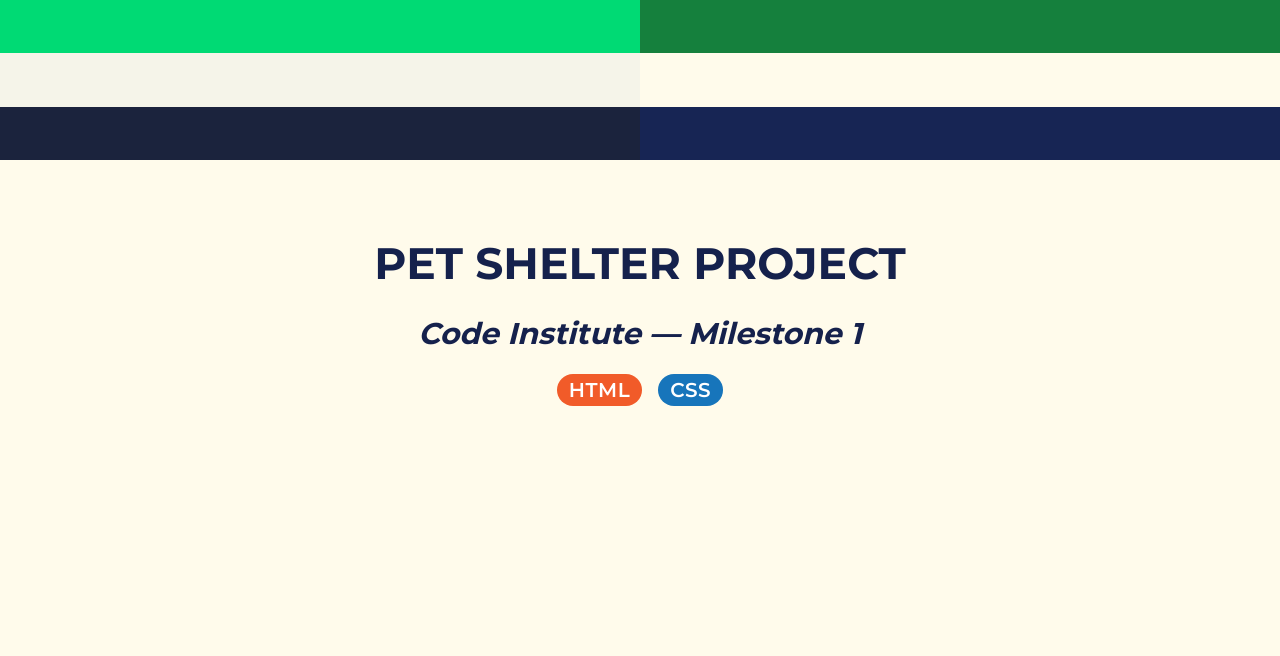
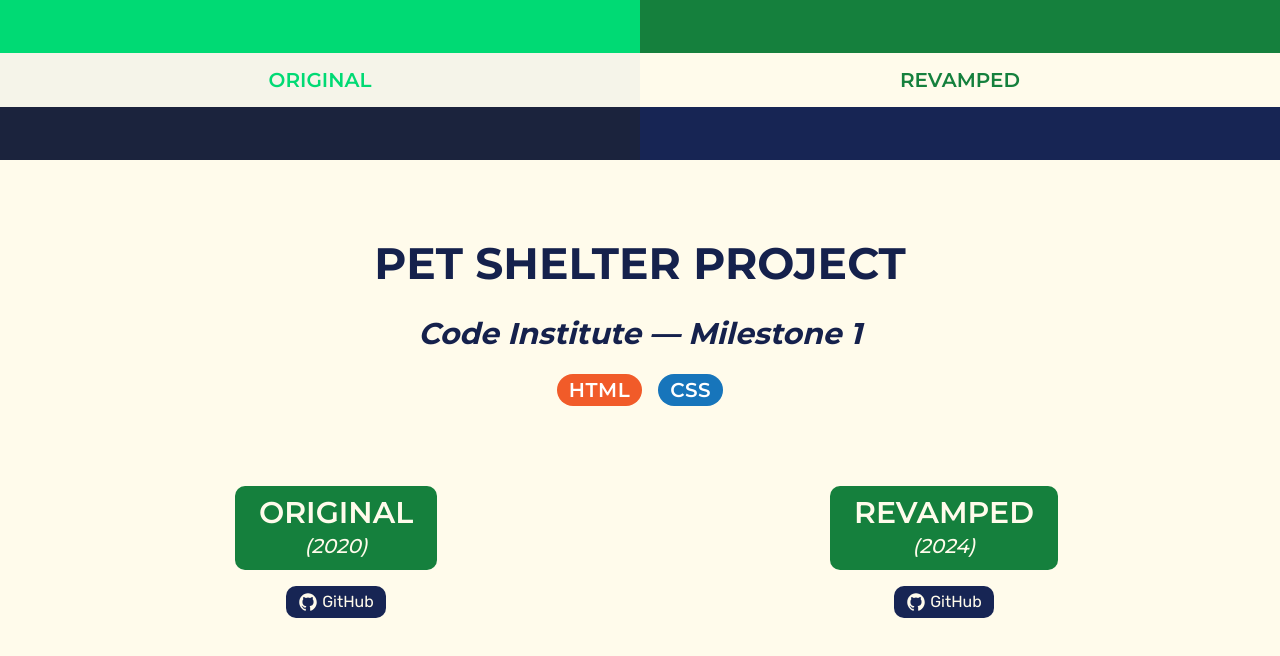
Before and after one commit to Larkinz/pet-shelter-revamped, a plain HTML site: page index.html in a window 1280 px wide. Drawn offline with nearby package versions, Linux system fonts and the light colour scheme.

Commit message:
feat&style: added link buttons to project pages and github

```diff
--- a/index.html
+++ b/index.html
@@ -8,6 +8,10 @@
     <link rel="stylesheet" href="/public/css/general.css" />
     <link rel="stylesheet" href="/public/css/landing_page.css" />
 
+    <!-- scripts -->
+    <script type="module" src="https://unpkg.com/ionicons@7.1.0/dist/ionicons/ionicons.esm.js"></script>
+    <script nomodule src="https://unpkg.com/ionicons@7.1.0/dist/ionicons/ionicons.js"></script>
+
     <title>Pet shelter project</title>
   </head>
   <body>
@@ -15,12 +19,12 @@
     <div class="colour-scheme-grid">
       <div class="old-colour-scheme">
         <div class="old-green"></div>
-        <div class="old-beige"></div>
+        <div class="old-beige">original</div>
         <div class="old-blue"></div>
       </div>
       <div class="new-colour-scheme">
         <div class="new-green"></div>
-        <div class="new-beige"></div>
+        <div class="new-beige">revamped</div>
         <div class="new-blue"></div>
       </div>
     </div>
@@ -33,6 +37,24 @@
         <span class="tag tag--html">HTML</span>
         <span class="tag tag--css">CSS</span>
       </div>
+      <div class="links-grid">
+        <div class="original-project">
+          <a href="https://larkinz.github.io/pet-shelter-project/" target="_blank" class="btn btn--full">
+            Original
+            <br />
+            <span>(2020)</span>
+          </a>
+          <a href="https://github.com/Larkinz/pet-shelter-project" target="_blank" class="btn btn--github"><ion-icon name="logo-github"></ion-icon>GitHub</a>
+        </div>
+        <div class="revamped-project">
+          <a href="#" class="btn btn--full">
+            Revamped
+            <br />
+            <span>(2024)</span>
+          </a>
+          <a href="https://github.com/Larkinz/pet-shelter-revamped" target="_blank" class="btn btn--github"><ion-icon name="logo-github"></ion-icon>GitHub</a>
+        </div>
+      </div>
     </main>
   </body>
 </html>
--- a/public/css/general.css
+++ b/public/css/general.css
@@ -74,6 +74,7 @@
 /* ----- import fonts ----- */
 
 @import url("https://fonts.googleapis.com/css2?family=Montserrat:wght@400;500;600;700&display=swap");
+@import url("https://fonts.googleapis.com/css2?family=Rubik:wght@400&display=swap");
 
 /* GLOBAL RESET */
 * {
--- a/public/css/landing_page.css
+++ b/public/css/landing_page.css
@@ -9,11 +9,13 @@
   width: 100vw;
   display: grid;
   grid-template-columns: 1fr 1fr;
+  cursor: default;
 }
 
 .old-colour-scheme {
   display: grid;
   grid-template-rows: 1fr 1fr 1fr;
+  background-color: #f5f4e9;
 }
 
 .new-colour-scheme {
@@ -27,6 +29,12 @@
 
 .old-beige {
   background-color: #f5f4e9;
+  color: #00da74;
+  font-size: 2rem;
+  text-transform: uppercase;
+  text-align: center;
+  margin: auto;
+  font-weight: 600;
 }
 
 .old-blue {
@@ -39,6 +47,12 @@
 
 .new-beige {
   background-color: #fffbeb;
+  color: #15803d;
+  font-size: 2rem;
+  text-transform: uppercase;
+  text-align: center;
+  margin: auto;
+  font-weight: 600;
 }
 
 .new-blue {
@@ -58,6 +72,8 @@
 main {
   display: flex;
   flex-direction: column;
+  max-width: 130rem;
+  margin: 0 auto;
   padding: 8rem 3.2rem 0 3.2rem;
 }
 
@@ -77,10 +93,12 @@
   margin-bottom: 2.4rem;
 }
 
+/* TAGS */
 .tags-container {
   align-self: center;
   display: flex;
   gap: 1.6rem;
+  cursor: default;
 }
 
 .tag {
@@ -89,7 +107,7 @@
   text-transform: uppercase;
   font-weight: 600;
   letter-spacing: 0.5px;
-  color: rgb(255, 255, 255);
+  color: #fff;
   padding: 0.6rem 1.2rem;
   border-radius: 2000px;
 }
@@ -100,3 +118,84 @@
 .tag--css {
   background-color: #1775bb;
 }
+
+/* LINKS GRID */
+.links-grid {
+  display: grid;
+  grid-template-columns: 1fr 1fr;
+  padding-top: 8rem;
+  justify-items: center;
+}
+
+.links-grid .btn--full {
+  text-align: center;
+  text-transform: uppercase;
+}
+
+.links-grid a span {
+  font-size: 2rem;
+  font-weight: 500;
+  font-style: italic;
+}
+
+.original-project,
+.revamped-project {
+  display: flex;
+  flex-direction: column;
+  align-items: center;
+}
+
+/* BTN */
+.btn:link,
+.btn:visited {
+  display: inline-block;
+  text-decoration: none;
+  border-radius: 10px;
+  transition: all 0.4s;
+}
+
+.btn--full {
+  font-size: 3rem;
+  font-weight: 600;
+  padding: 1.2rem 2.4rem;
+}
+
+.btn--full:link,
+.btn--full:visited {
+  background-color: #15803d;
+  color: #fffbeb;
+}
+
+.btn--full:hover,
+.btn--full:active {
+  background-color: rgba(21, 128, 60, 0.8);
+  transform: scale(1.04);
+}
+
+a.btn.btn--github {
+  display: flex;
+  flex-direction: row;
+  align-items: center;
+  margin-top: 1.6rem;
+  font-family: "Rubik", sans-serif;
+  font-size: 1.6rem;
+  font-weight: 400;
+  padding: 0.6rem 1.2rem;
+}
+
+.btn--github:link,
+.btn--github:visited {
+  background-color: #172554;
+  color: #fffbeb;
+}
+
+.btn--github:hover,
+.btn--github:active {
+  background-color: rgba(23, 37, 84, 0.8);
+  transform: scale(1.04);
+}
+
+.btn--github ion-icon {
+  margin-right: 0.4rem;
+  font-size: 2rem;
+}
```
